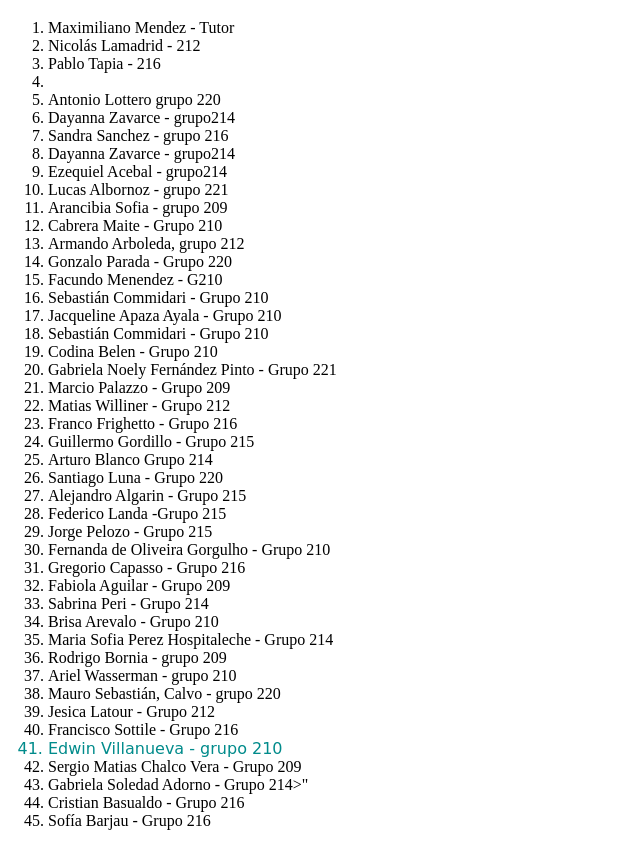
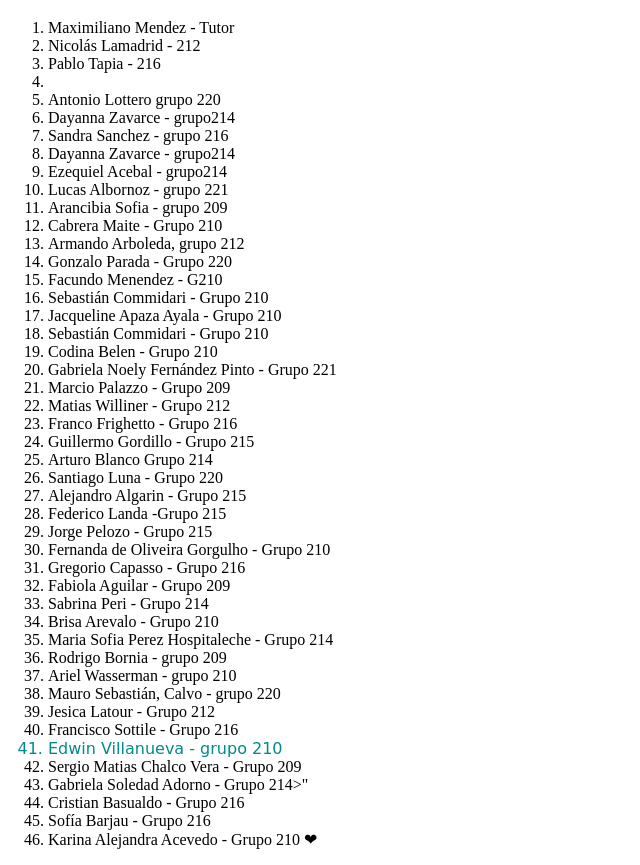
Before and after one commit to Maxs22/practica-git, a plain HTML site: page practica-git/index.html in a window 1280 px wide. Shown: the part 61-926 px from the top of the page, without its empty margins (0-640 px from the left). Drawn offline with Linux system fonts and the light colour scheme.

Commit message:
Update index.html
Agrego mi nombre y número de grupo al index.html

```diff
--- a/practica-git/index.html
+++ b/practica-git/index.html
@@ -56,6 +56,7 @@
     <li> Gabriela Soledad Adorno - Grupo 214>" </li>
     <li>Cristian Basualdo - Grupo 216</li>
     <li>Sofía Barjau - Grupo 216 </li>
+    <li>Karina Alejandra Acevedo - Grupo 210 ❤</li>
   </ol>
 
 
```
